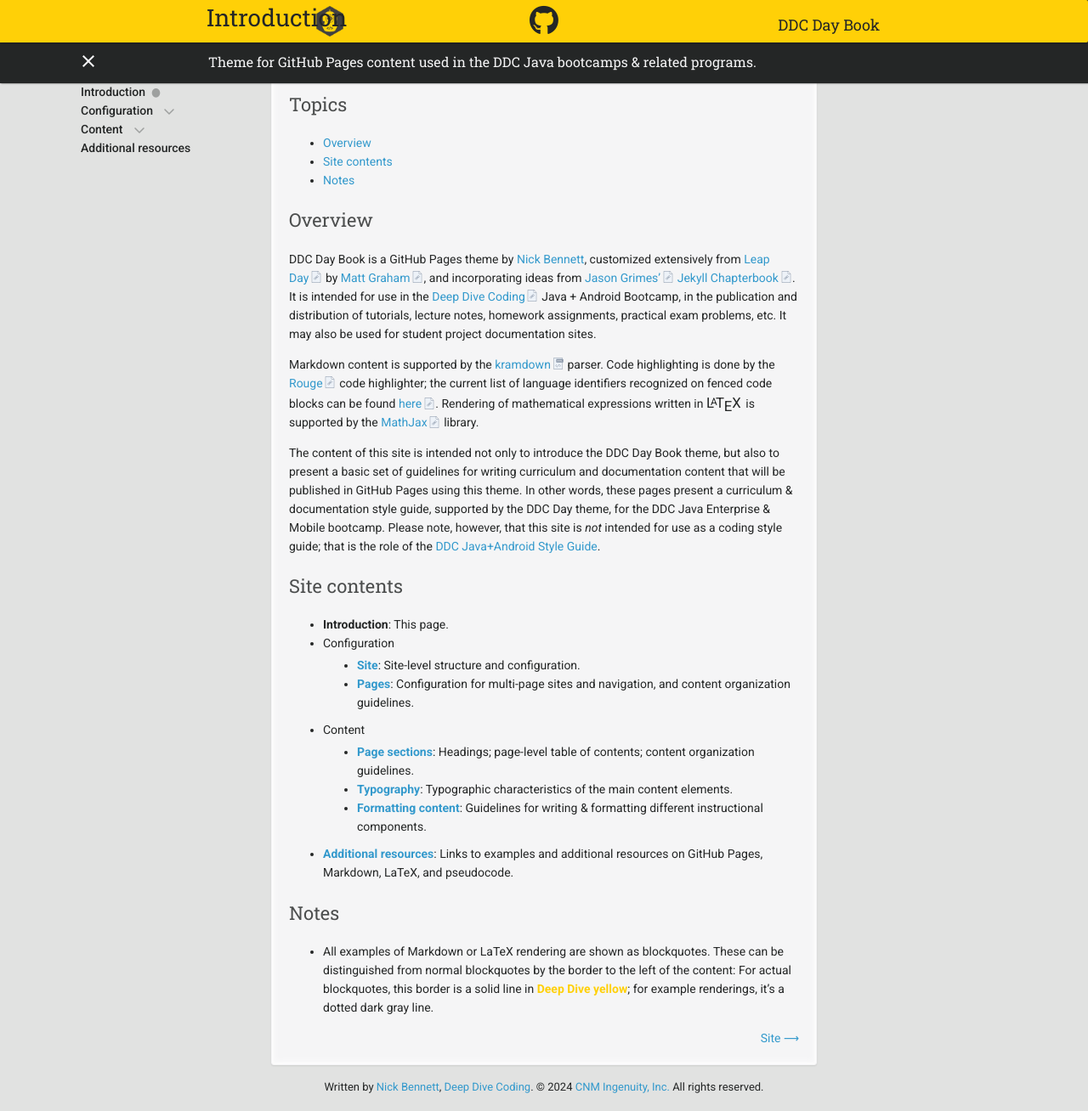
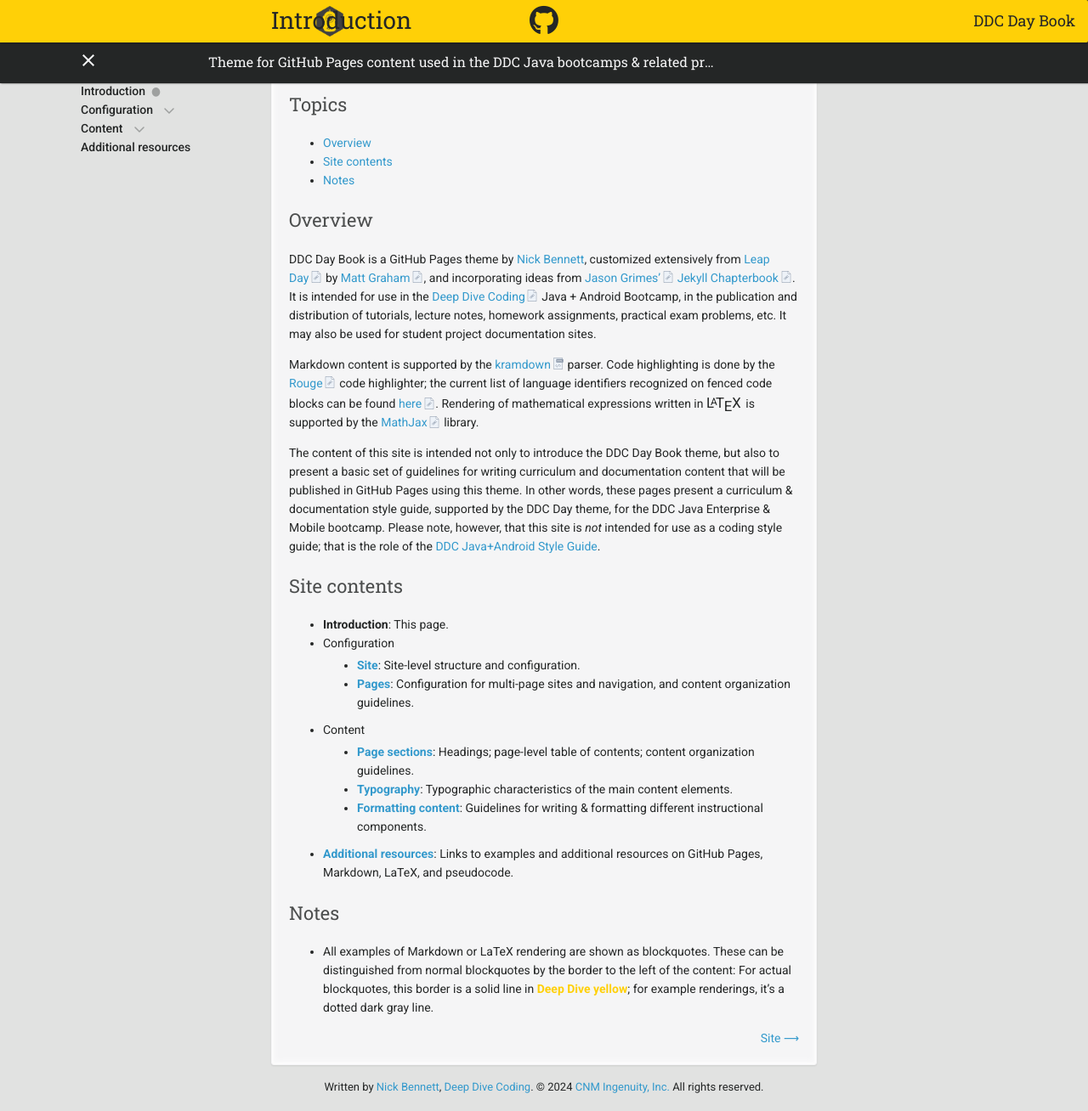
Before and after one commit to ddc-java/ddc-day-book, a Jekyll site: the page built from index.md, in a window 1280 px wide and 1308 px high. Shown: the whole window at 85% size. Built offline with Jekyll 4.4.1, drawn with Linux system fonts in a browser that asks for light colours; nearby versions of some CDN libraries; our own code applies the rules of GitHub Pages for plain Markdown files; formulas are drawn with MathJax 3.

Commit message:
1300px media query changes

```diff
--- a/_sass/ddc-day-book.scss
+++ b/_sass/ddc-day-book.scss
@@ -1039,15 +1039,24 @@
 
     h1 {
       font-size: 28px;
-      max-width: 640px;
+      max-width: 600px;
       line-height: 42px;
       padding: 0;
+      top: 3px;
+      margin-left: -321px;
+    }
+
+    h2 {
+      top: 15px;
+      right: 0;
+      margin-right: 15px;
     }
 
     p {
       font-size: 16px;
       padding: 0;
       margin: 0;
+      max-width: 600px;
       white-space: nowrap;
       overflow: hidden;
       text-overflow: ellipsis;
@@ -1065,7 +1074,7 @@
     nav.toc {
 
       margin-left: -550px;
-      margin-top: -35px;
+      margin-top: -36px;
 
       > input[type="checkbox"] {
 
```
